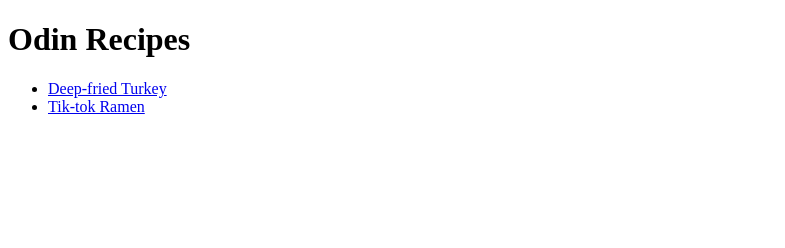
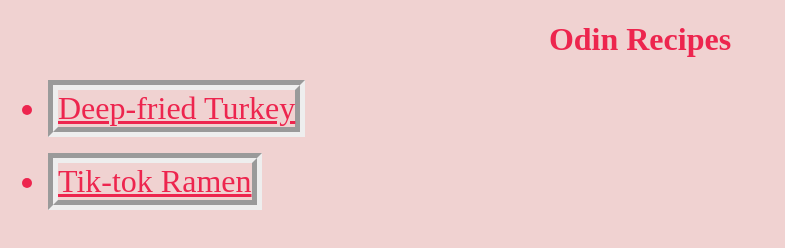
Before and after one commit to Motikhel/odin-recipe, a plain HTML site: page index.html in a window 1280 px wide. Shown: the whole page, without its empty margins (0-785 px from the left). Drawn offline with Linux system fonts and the light colour scheme.

Commit message:
Added my first CSS sheet

```diff
--- a/index.html
+++ b/index.html
@@ -5,15 +5,17 @@
     <meta http-equiv="X-UA-Compatible" content="IE=edge">
     <meta name="viewport" content="width=device-width, initial-scale=1.0">
     <title>Odin Recipes</title>
+    <link rel="stylesheet" href="style.css">
 </head>
 <body>
 
-    <h1>Odin Recipes</h1>
+    <h1 class="heading">Odin Recipes</h1>
 
     <p>
         <ul>
-        <li><a href="./recipes/turkey.html">Deep-fried Turkey</a></li>
-        <li><a href="./recipes/tiktok-ramen.html">Tik-tok Ramen</a></li>
+        <p><li class="foodlist"><a href="./recipes/turkey.html">Deep-fried Turkey</a></li></p>
+
+        <li class="foodlist"><a href="./recipes/tiktok-ramen.html">Tik-tok Ramen</a></li>
 
 
 
--- /dev/null
+++ b/style.css
@@ -0,0 +1,28 @@
+* {
+    background-color:#F0D2D1;
+    color: #ED254E;
+
+}
+
+.heading {
+
+    text-align: center;
+    font-weight: 800;
+
+}
+
+.foodlist {
+
+    font-size: xx-large;
+    border: groove 10px;
+    width: fit-content;
+    height: max-content;
+}
+
+.foodpix {
+
+    width: 300px;
+    height: auto;
+    align-self: auto;
+    border: #77B28C groove 10px;
+}
```
Also changed, not shown: recipes/tiktok-ramen.html (+2 -1 lines), recipes/turkey.html (+2 -1 lines), 1 other file.
